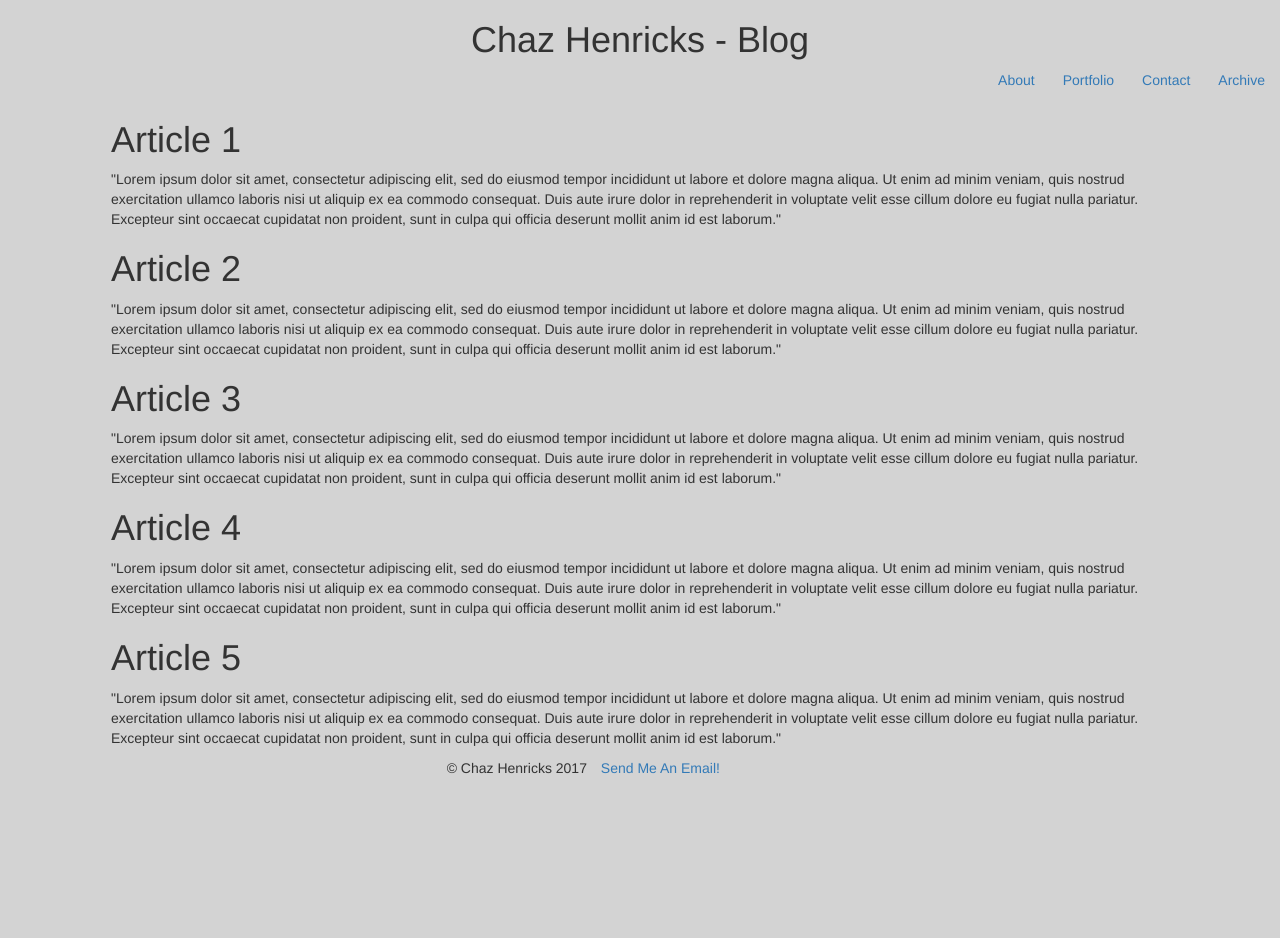
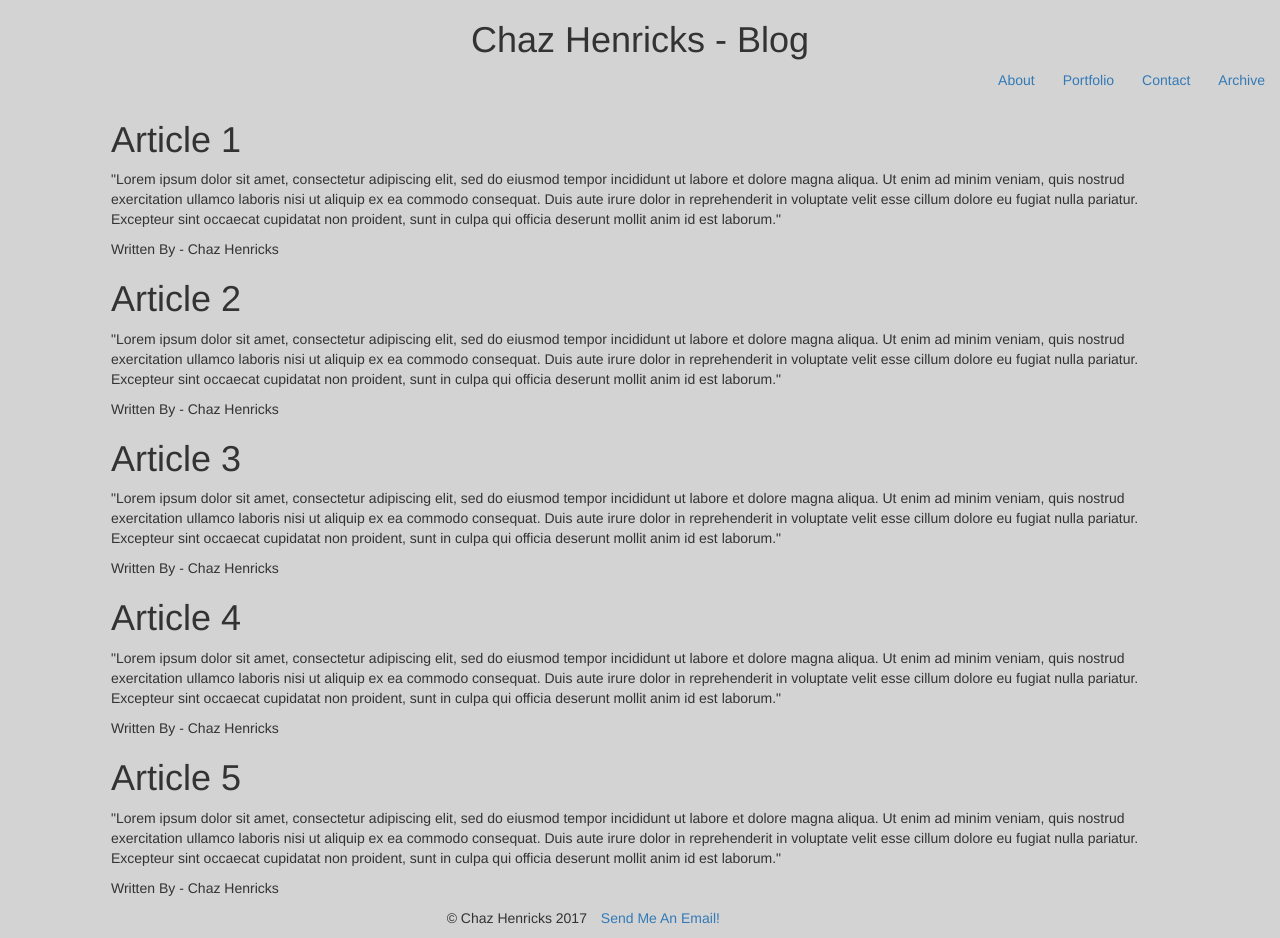
Before and after one commit to chazhenricks/blog, a plain HTML site: page index.html in a window 1280 px wide. Before the commit the page ends 800 px from the top, so only its background shows below. Drawn offline with nearby package versions, Linux system fonts and the light colour scheme.

Commit message:
added written by footers to articles

```diff
--- a/index.html
+++ b/index.html
@@ -25,12 +25,14 @@
 					<section>
 						<p>"Lorem ipsum dolor sit amet, consectetur adipiscing elit, sed do eiusmod tempor incididunt ut labore et dolore magna aliqua. Ut enim ad minim veniam, quis nostrud exercitation ullamco laboris nisi ut aliquip ex ea commodo consequat. Duis aute irure dolor in reprehenderit in voluptate velit esse cillum dolore eu fugiat nulla pariatur. Excepteur sint occaecat cupidatat non proident, sunt in culpa qui officia deserunt mollit anim id est laborum."</p>
 					</section>
+					<p> Written By - Chaz Henricks </p>
 			</article>
 			<article>
 				<h1> Article 2 </h1>
 					<section>
 						<p>"Lorem ipsum dolor sit amet, consectetur adipiscing elit, sed do eiusmod tempor incididunt ut labore et dolore magna aliqua. Ut enim ad minim veniam, quis nostrud exercitation ullamco laboris nisi ut aliquip ex ea commodo consequat. Duis aute irure dolor in reprehenderit in voluptate velit esse cillum dolore eu fugiat nulla pariatur. Excepteur sint occaecat cupidatat non proident, sunt in culpa qui officia deserunt mollit anim id est laborum."</p>
 					</section>
+					<p> Written By - Chaz Henricks </p>
 			</article>
 			<article>
 				<h1> Article 3 </h1>
@@ -38,12 +40,14 @@
 						<p>"Lorem ipsum dolor sit amet, consectetur adipiscing elit, sed do eiusmod tempor incididunt ut labore et dolore magna aliqua. Ut enim ad minim veniam, quis nostrud exercitation ullamco laboris nisi ut aliquip ex ea commodo consequat. Duis aute irure dolor in reprehenderit in voluptate velit esse cillum dolore eu fugiat nulla pariatur. Excepteur sint occaecat cupidatat non proident, sunt in culpa qui officia deserunt mollit anim id est laborum."</p>
 
 					</section>
+					<p> Written By - Chaz Henricks </p>
 			</article>
 			<article>
 				<h1> Article 4 </h1>
 					<section>
 						<p>"Lorem ipsum dolor sit amet, consectetur adipiscing elit, sed do eiusmod tempor incididunt ut labore et dolore magna aliqua. Ut enim ad minim veniam, quis nostrud exercitation ullamco laboris nisi ut aliquip ex ea commodo consequat. Duis aute irure dolor in reprehenderit in voluptate velit esse cillum dolore eu fugiat nulla pariatur. Excepteur sint occaecat cupidatat non proident, sunt in culpa qui officia deserunt mollit anim id est laborum." </p>
 					</section>
+					<p> Written By - Chaz Henricks </p>
 			</article>
 			<article>
 				<h1> Article 5 </h1>
@@ -51,6 +55,7 @@
 						<p>"Lorem ipsum dolor sit amet, consectetur adipiscing elit, sed do eiusmod tempor incididunt ut labore et dolore magna aliqua. Ut enim ad minim veniam, quis nostrud exercitation ullamco laboris nisi ut aliquip ex ea commodo consequat. Duis aute irure dolor in reprehenderit in voluptate velit esse cillum dolore eu fugiat nulla pariatur. Excepteur sint occaecat cupidatat non proident, sunt in culpa qui officia deserunt mollit anim id est laborum." </p>
 
 					</section>
+					<p> Written By - Chaz Henricks </p>
 			</article>
 		</div>
 
```
